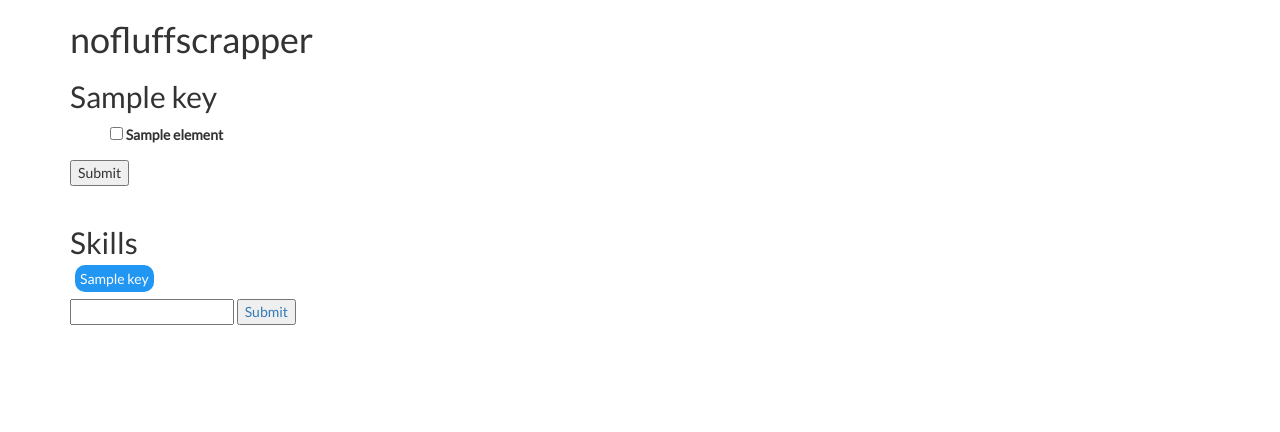
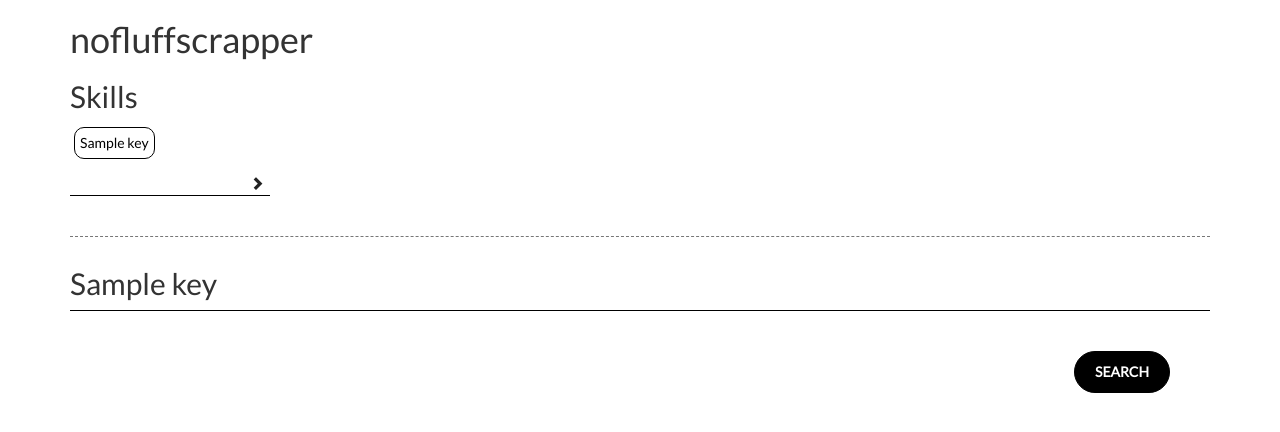
Before and after one commit to jakubmatyszewski/nofluffscrapper, a Flask app: template web/templates/index.html in a window 1280 px wide. Shown: the top 432 px of the page. Run offline with Flask 2, Linux system fonts and the light colour scheme; the template is opened without the code that fills it: most values are stand-ins (such as "Sample title", 1, 10 or a date in 2020); some libraries are stand-ins or nearby versions.

Commit message:
Css styling for fresh look

```diff
--- a/web/static/style.css
+++ b/web/static/style.css
@@ -1,27 +1,123 @@
 * { font-family: 'Lato', sans-serif; }
+
+html {
+
+}
+
+hr { border-top: 1px dashed #777; }
 
 li { display: inline-block; }
 
-.skill {
+.panel {
+    border: 0;
+}
+
+.panel-group .panel {
+    border: 0;
+    border-bottom: 1px solid #000;
+    border-radius: 0;
+    box-shadow: none;
+}
+
+.panel-default > .panel-heading {
+    background: 0;
+    padding: 10px 0;
+}
+
+.panel-title { font-size: 30px; }
+.panel-title a,
+.panel-title a:hover {
+    text-decoration: none;
+}
+
+.filter-item__input { display: none; }
+
+.filter-item__input + label {
+    border: 1px solid #000;
     border-radius: 10px;
-    color: #fff;
+    color: #000;
     cursor: pointer;
-    margin: 0 5px;
+    font-weight: normal;
+    margin: 5px;
     padding: 5px 5px;
     transition: .3s ease-in;
 }
 
-.positive { background-color: #2196f3; }
-.negative { background-color: #ff6058; }
+.filter-item__input:checked + label {
+    background-color: #000;
+    color: #fff;
+}
+
+.skill {
+    border-radius: 10px;
+    cursor: pointer;
+    display: inline-block;
+    margin: 4px;
+    padding: 5px 5px;
+    transition: .3s ease-in;
+}
+
+.positive {
+    border: 1px solid #000;
+    color: #000;
+}
+.negative {
+    border: 1px solid #de0f00;
+    color: #de0f00;
+}
 
 .positive:hover {
-    color: #2196f3;
-    background-color: #fff;
-    box-shadow: 0 0 0 1px #2196f3;
+    color: #fff;
+    background-color: #000;
 }
 
 .negative:hover {
-    color: #ff6058;
-    background-color: #fff;
-    box-shadow: 0 0 0 1px #ff6058;
+    color: #fff;
+    background-color: #de0f00;
 }
+
+.skill-submit__wrapper {
+    max-width: 200px;
+    position: relative;
+}
+
+.skill-submit__input {
+    border: 0;
+    border-bottom: 1px solid #000;
+    width: 100%;
+}
+.skill-submit__input:focus {
+    outline: 0;
+}
+
+#process_input {
+    position: absolute;
+    top: 0;
+    right: 0;
+}
+
+.skill-submit__button {
+    border: 0;
+    /*border-right: 1px solid #000;*/
+    background: none;
+    color: #222;
+}
+
+#start-button {
+    background: #000;
+    border: 1px solid #000;
+    border-radius: 25px;
+    color: #fff;
+    cursor: pointer;
+    display: inline-block;
+    float: right;
+    font-weight: bold;
+    margin: 40px;
+    padding: 10px 20px;
+    text-transform: uppercase;
+    transition: .3s ease-in;
+}
+
+#start-button:focus {
+    outline: 0;
+}
--- a/web/templates/index.html
+++ b/web/templates/index.html
@@ -2,10 +2,10 @@
 <html>
   <head>
     <link href="https://fonts.googleapis.com/css2?family=Lato&display=swap" rel="stylesheet">
-    <!-- Latest compiled and minified CSS -->
+    <script src="https://ajax.googleapis.com/ajax/libs/jquery/3.5.1/jquery.min.js"></script>
     <link rel="stylesheet" href="https://maxcdn.bootstrapcdn.com/bootstrap/3.3.7/css/bootstrap.min.css" integrity="sha384-BVYiiSIFeK1dGmJRAkycuHAHRg32OmUcww7on3RYdg4Va+PmSTsz/K68vbdEjh4u" crossorigin="anonymous">
+    <script src="https://stackpath.bootstrapcdn.com/bootstrap/4.5.2/js/bootstrap.min.js" integrity="sha384-B4gt1jrGC7Jh4AgTPSdUtOBvfO8shuf57BaghqFfPlYxofvL8/KUEfYiJOMMV+rV" crossorigin="anonymous"></script>
     <link rel="stylesheet" href="{{ url_for('static', filename='style.css') }}">
-    <script src="https://ajax.googleapis.com/ajax/libs/jquery/3.5.1/jquery.min.js"></script>
     <script type="text/javascript">
       $(function() {
         $('a#process_input').bind('click', function() {
@@ -15,17 +15,19 @@
           var skill = data.result
           if (skill.startsWith('-')){
             if($("#result").text().indexOf(skill.slice(1,)) > -1){
-              alert(skill+' is already in the list.')
+              showSkillAlert();
             } else {
               $("#result").append("<span class='skill negative'>"+skill.slice(1,)+"</span>");
-              skills_removable();
+              clearTextInput();
+              listenSkillsChange();
             }
           } else {
             if($("#result").text().indexOf(skill) > -1){
-              alert(skill+' is already in the list.')
+              showSkillAlert();
             } else {
               $("#result").append("<span class='skill positive'>"+skill+"</span>");
-              skills_removable();
+              clearTextInput();
+              listenSkillsChange();
             }
           }
         });
@@ -34,10 +36,10 @@
       });
 
       $( document ).ready(function() {
-        skills_removable();
+        listenSkillsChange();
       });
 
-      function skills_removable() {
+      function listenSkillsChange() {
         $('.skill').bind('click', function() {
         if ($(this).hasClass('negative')){
           $(this).remove();
@@ -52,7 +54,18 @@
         }
         return false;
         });
-      }
+      };
+
+      function clearTextInput() {
+        $('#skill-input').val('');
+      };
+
+      function showSkillAlert() {
+        $('.skill-error').fadeIn(200);
+        setTimeout(function(){
+          $('.skill-error').fadeOut(500);
+        }, 1500);
+      };
     </script>
   </head>
   <body>
@@ -60,23 +73,7 @@
       <nav>
         <h1>nofluffscrapper</h1>
       </nav>
-      <section class="filters">
-        {% for key, value in form_items.items() %}
-        <form action="" method="POST">
-          <h2 class="">{{ key }}</h2>
-          <ul>
-            {% for element, checked in value.items() %}
-              <li>
-                <input type="checkbox" id="{{ element }}" name="{{ element }}" {% if checked == "on"%}checked{% endif %}/>
-                <label for={{ element }} class="">{{ element }}</label>
-              </li>
-            {% endfor %}
-          </ul>
-        {% endfor %}
-        <input type="Submit" value="Submit"/>
-      </form>
-      </section>
-      <section class="stack" style="margin-top: 40px;">
+      <section class="stack" style="margin-bottom: 40px;">
         <form action="" method="POST">
           <h2>Skills</h2>
           <p id="result">
@@ -88,9 +85,46 @@
               {% endif %}
           {% endfor %}
           </p>
-          <input type="text" name="stack">
-          <a href="#" id="process_input"><button>Submit</button></a>
+          <div class="skill-submit__wrapper">
+            <input id="skill-input" class="skill-submit__input" type="text" name="stack">
+            <a href="#" id="process_input" style=""><button class="skill-submit__button"><span class="glyphicon glyphicon-chevron-right
+" aria-hidden="true"></span></button></a>
+          </div>
+          <span class="skill-error" style="display: none;">
+            This skill is already in the list!
+          </span>
         </form>
+      </section>
+      <hr>
+      <section class="filters">
+        <div class="panel-group" id="accordion" role="tablist" aria-multiselectable="true">
+          {% for key, value in form_items.items() %}
+          <form action="" method="POST">
+            <div class="panel panel-default">
+              <div class="panel-heading" role="tab" id="heading{{ key.lower() }}">
+                <h2 class="panel-title">
+                  <a role="button" data-toggle="collapse" data-parent="#accordion" href="#collapse{{ key.lower() }}" aria-expanded="false" aria-controls="collapse{{ key.lower() }}">
+                    {{ key }}
+                  </a>
+                </h2>
+              </div>
+              <div id="collapse{{ key.lower() }}" class="panel-collapse collapse" role="tabpanel" aria-labelledby="heading{{ key.lower() }}">
+                <div class="panel-body">
+                  <ul>
+                    {% for element, checked in value.items() %}
+                      <li>
+                        <input type="checkbox" id="{{ element|replace(' ', '') }}" class="filter-item__input" name="{{ element }}" {% if checked == "on"%}checked{% endif %}/>
+                        <label for="{{ element|replace(' ', '') }}">{{ element }}</label>
+                      </li>
+                    {% endfor %}
+                  </ul>
+                </div>
+              </div>
+            </div>
+          {% endfor %}
+          <input type="Submit" id="start-button" value="Search"/>
+        </form>
+      </div>
       </section>
     </div>
   </body>
```
